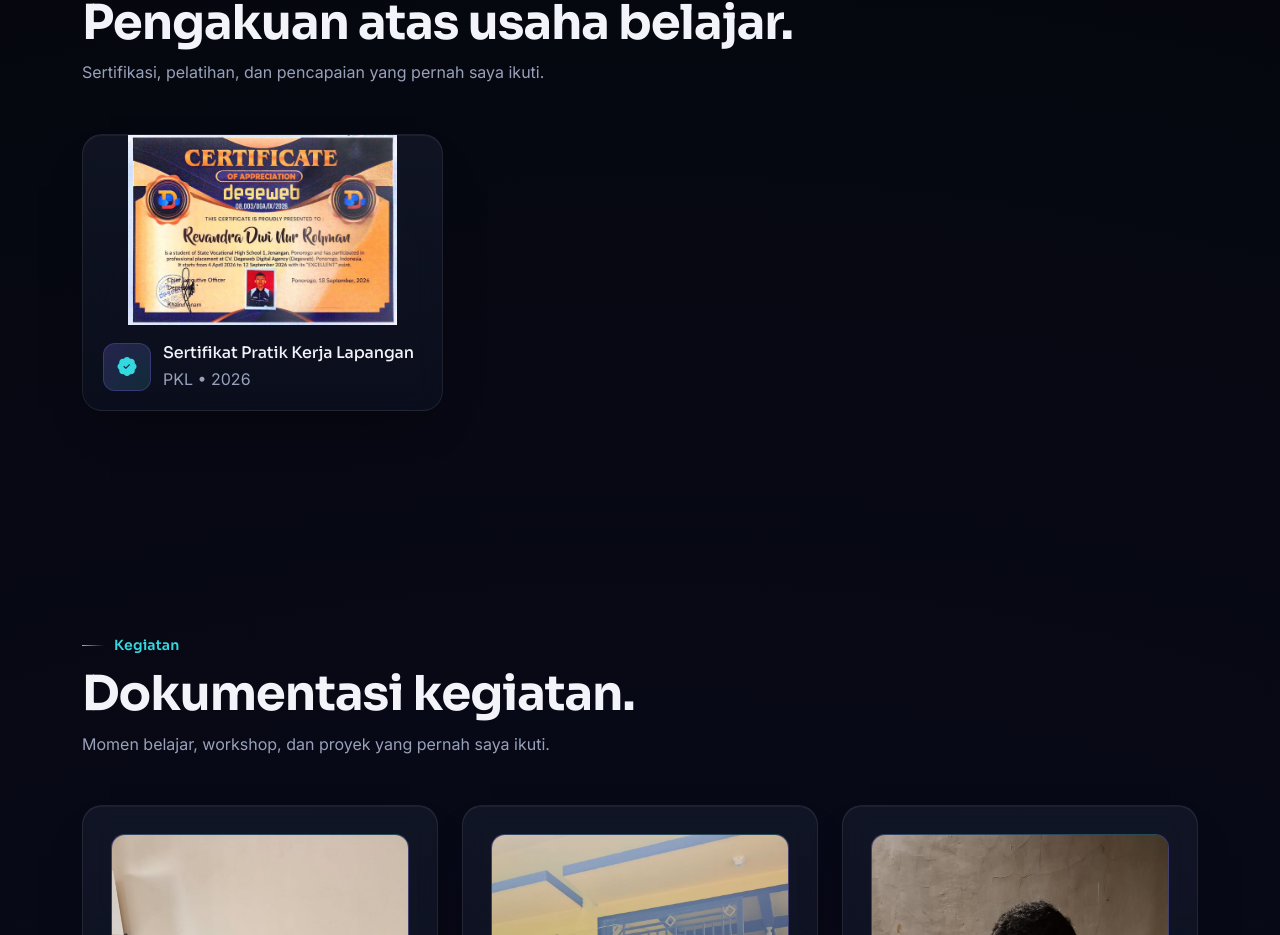
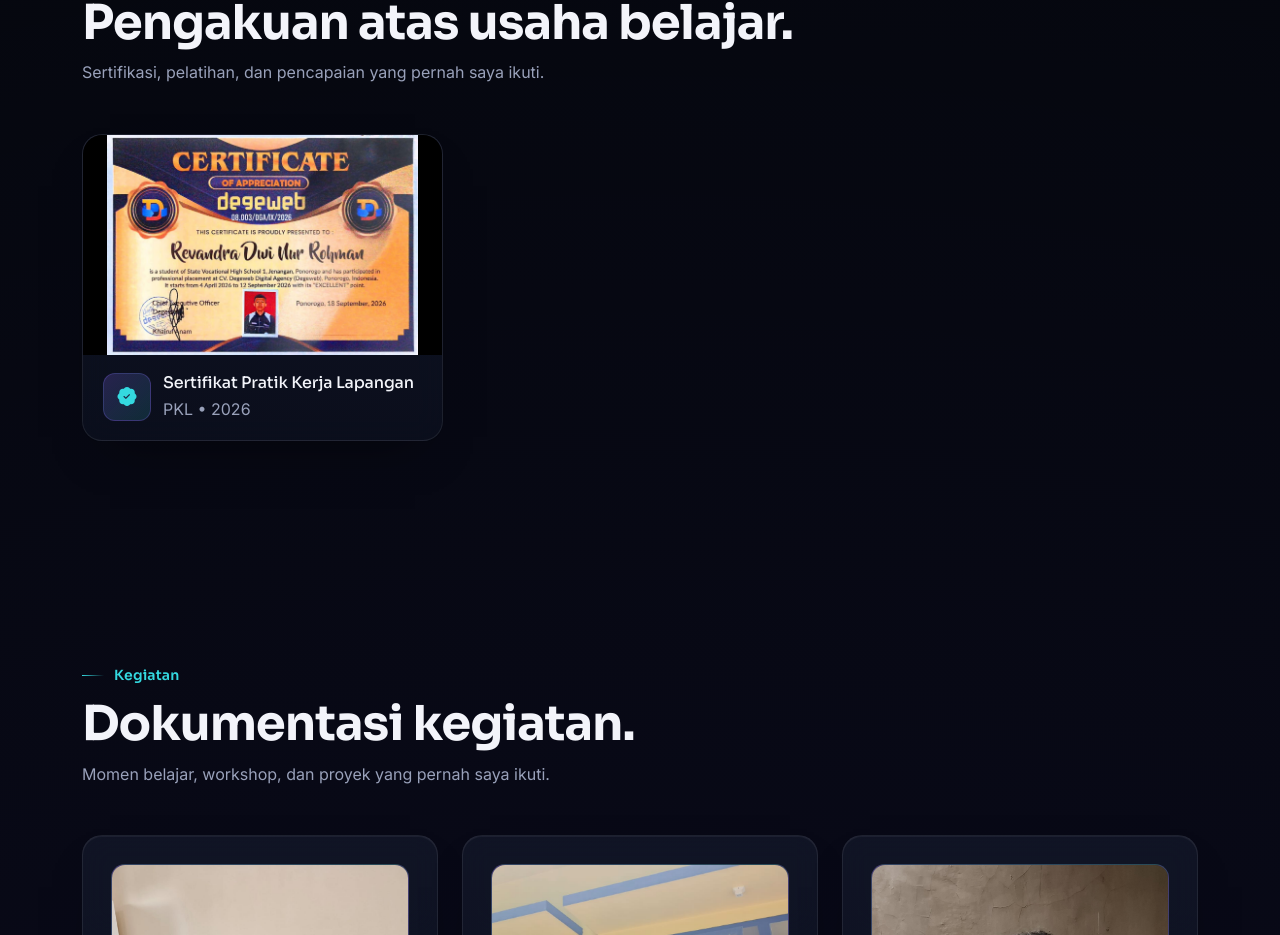
Before and after one commit to revandradwi113-lab/potosaya, a React (Vite) app: page / in a window 1280 px wide. Shown: the part 4567-5502 px from the top of the page. Built offline with nearby package versions, Linux system fonts and the light colour scheme.

Commit message:
constans

```diff
--- a/src/stayle/tampilan.css
+++ b/src/stayle/tampilan.css
@@ -452,8 +452,9 @@ section {
 
 .cert-thumbnail {
   width: 100%;
-  height: 190px;
+  height: 220px;
   object-fit: contain;
+  background: #000;
   display: block;
 }
 
```
